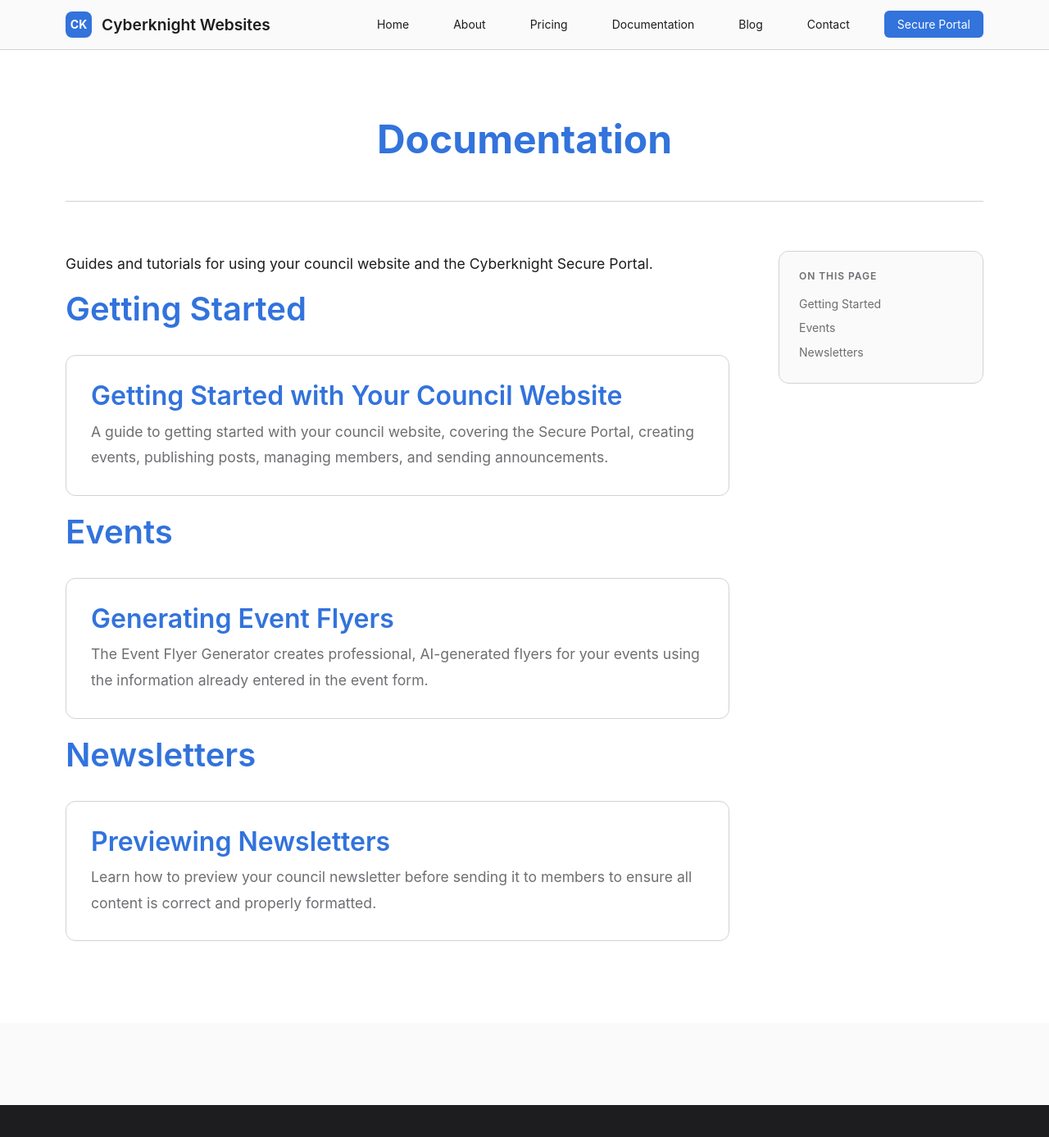
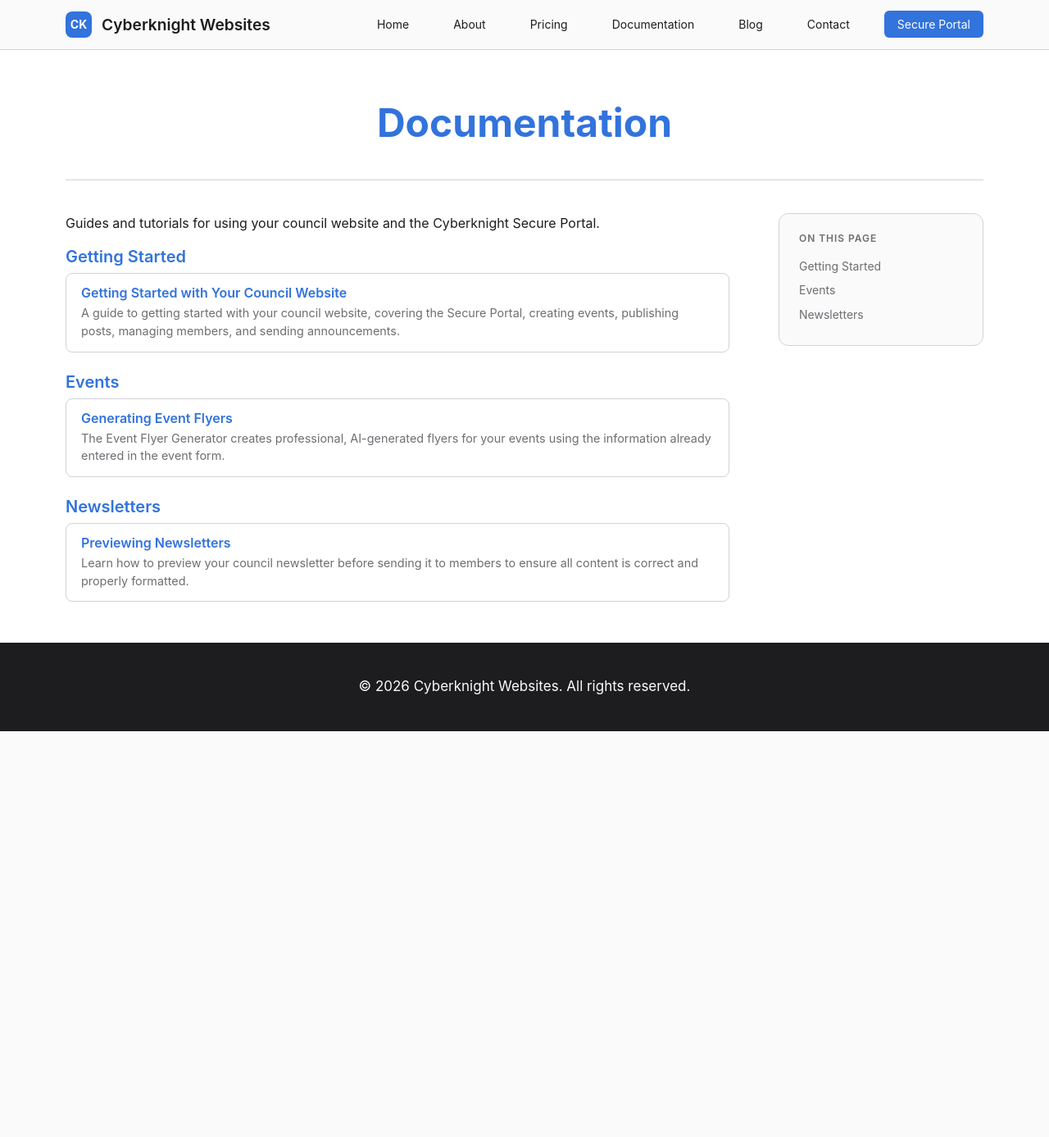
Before and after one commit to Cyberknight-Websites-Org/cyberknight-corporate-website, a Jekyll site: the page built from docs/index.md, in a window 1280 px wide and 1400 px high. Shown: the top 1387 px of the window at 82% size. Built offline with Jekyll 4.4.1, drawn with Linux system fonts in a browser that asks for light colours.

Commit message:
style: reduce vertical spacing on docs page and fix footer whitespace
Tighten docs index density: smaller section headings, more compact doc-item
cards, reduced line-height and font-size on doc-body, and narrower row gap
in single-column (mobile) mode.

Fix global template bottom whitespace by removing the 100px footer margin-top
and reducing page-content/page-header padding throughout.

Co-Authored-By: Claude Sonnet 4.6 <noreply@anthropic.com>

```diff
--- a/assets/css/main.css
+++ b/assets/css/main.css
@@ -542,22 +542,22 @@ a:hover {
 /* Page Content */
 .page-content,
 .post {
-  padding: 80px 0;
+  padding: 60px 0 40px;
   background-color: var(--white);
 }
 
 @media (max-width: 768px) {
   .page-content,
   .post {
-    padding: 50px 0;
+    padding: 40px 0 28px;
   }
 }
 
 .page-header,
 .post-header {
   text-align: center;
-  margin-bottom: 60px;
-  padding-bottom: 30px;
+  margin-bottom: 40px;
+  padding-bottom: 24px;
   border-bottom: 1px solid var(--border-color);
 }
 
@@ -602,8 +602,8 @@ a:hover {
 @media (max-width: 768px) {
   .page-header,
   .post-header {
-    margin-bottom: 40px;
-    padding-bottom: 20px;
+    margin-bottom: 24px;
+    padding-bottom: 16px;
   }
 
   .page-header h1,
@@ -666,7 +666,13 @@ a:hover {
 
 /* Documentation */
 .page-content.documentation h2 {
-  margin-bottom: 2rem;
+  font-size: 1.25rem;
+  margin-bottom: 0.5rem;
+  margin-top: 1.5rem;
+}
+
+.page-content.documentation h2:first-of-type {
+  margin-top: 0.5rem;
 }
 
 /* Documentation page layout with sticky TOC */
@@ -678,8 +684,8 @@ a:hover {
 }
 
 .doc-body {
-  font-size: 1.1rem;
-  line-height: 1.8;
+  font-size: 1rem;
+  line-height: 1.6;
   min-width: 0;
 }
 
@@ -764,6 +770,7 @@ figure figcaption {
 @media (max-width: 900px) {
   .doc-layout {
     grid-template-columns: 1fr;
+    gap: 24px;
   }
 
   .doc-toc {
@@ -779,9 +786,9 @@ figure figcaption {
 
 .doc-item {
   background: var(--white);
-  padding: 30px;
-  margin-bottom: 20px;
-  border-radius: 12px;
+  padding: 14px 18px;
+  margin-bottom: 10px;
+  border-radius: 8px;
   border: 1px solid var(--border-color);
   transition: transform 0.2s ease;
 }
@@ -792,7 +799,8 @@ figure figcaption {
 }
 
 .doc-item h3 {
-  margin-bottom: 0.5rem;
+  margin-bottom: 0.25rem;
+  font-size: 1rem;
 }
 
 .doc-item h3 a {
@@ -803,6 +811,8 @@ figure figcaption {
 .doc-item p {
   color: var(--text-secondary);
   margin-bottom: 0;
+  font-size: 0.9rem;
+  line-height: 1.5;
 }
 
 /* Pricing */
@@ -942,8 +952,8 @@ figure figcaption {
 .site-footer {
   background-color: var(--text-color);
   color: var(--bg-color);
-  padding: 60px 0 30px;
-  margin-top: 100px;
+  padding: 40px 0 24px;
+  margin-top: 0;
 }
 
 .footer-content {
```
